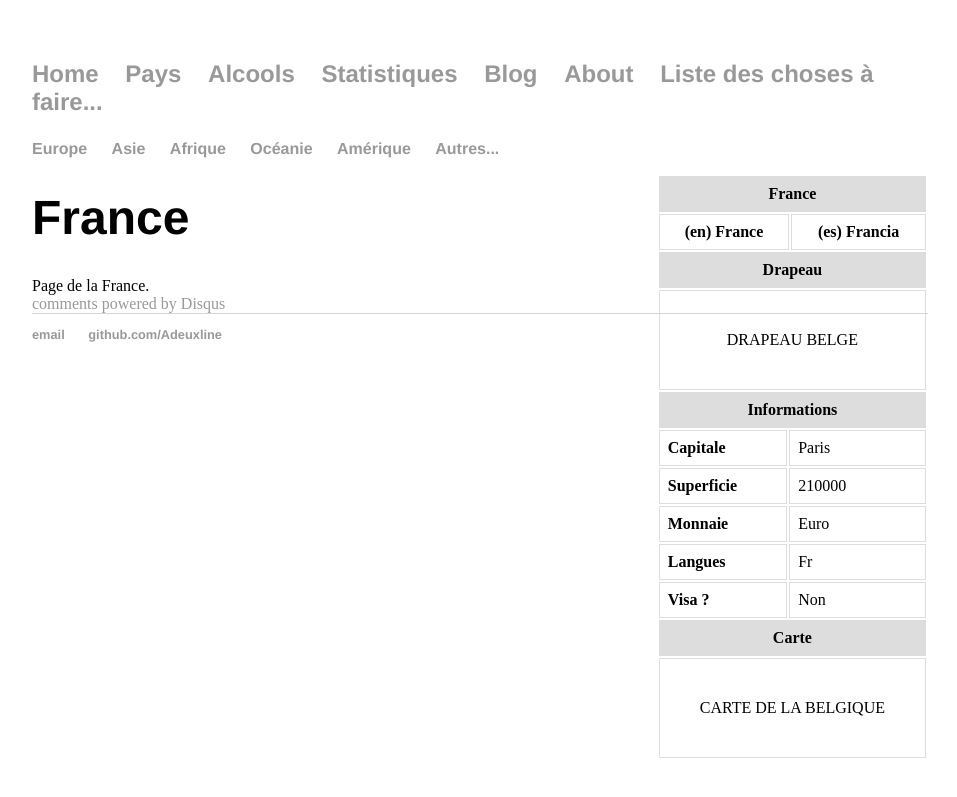
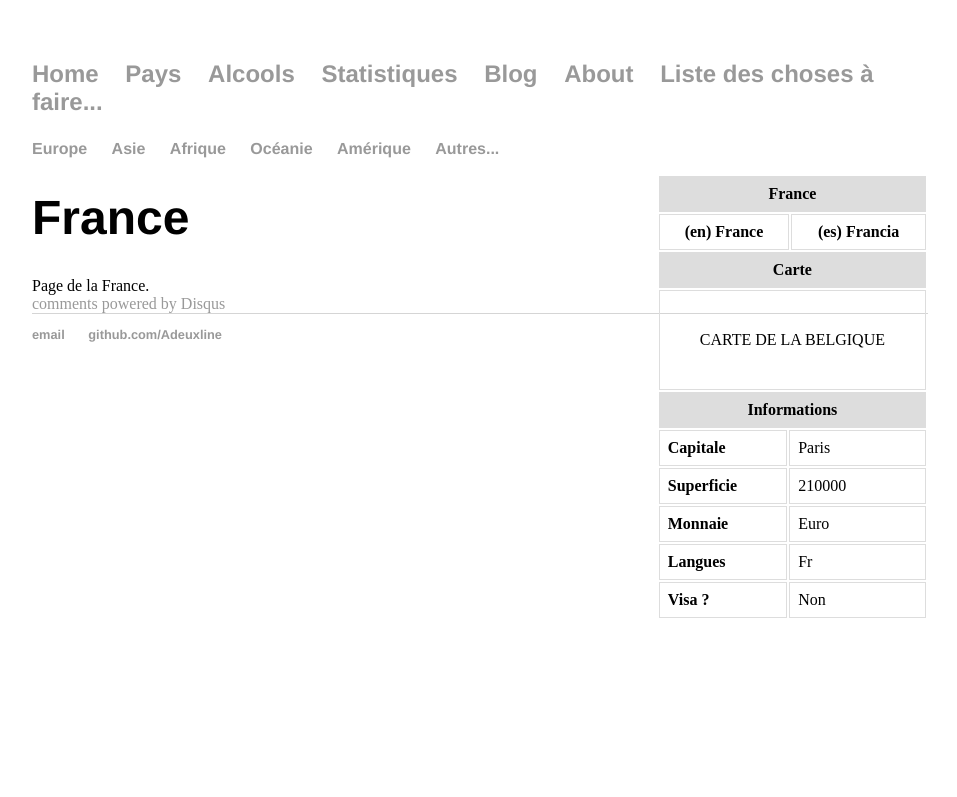
Before and after one commit to rlabe/adeuxline.github.io, a Jekyll site: the page built from _countries/france.html, in a window 1280 px wide. Shown: the top 797 px of the page, without its empty margins (160-1117 px from the left). Built offline with Jekyll 4.4.1, drawn with Linux system fonts in a browser that asks for light colours; comment, search, counter and statistics services are not loaded.

Commit message:
Update info_country.html

```diff
--- a/_includes/info_country.html
+++ b/_includes/info_country.html
@@ -8,10 +8,10 @@
         <th colspan="2" style="text-align:center;">(es) {{ page.nameEs }}</th>
       </tr>
       <tr>
-      	<th class="title" colspan="4">Drapeau</th>
+        <th class="title" colspan="4">Carte</th>
       </tr>
       <tr>
-        <td colspan="4" style="padding:40px; text-align:center;">DRAPEAU BELGE</td>
+        <td colspan="4" style="padding:40px; text-align:center;">CARTE DE LA BELGIQUE</td>
       </tr>
       <tr>
         <th class="title" colspan="4">Informations</th>
@@ -36,11 +36,5 @@
         <td><b>Visa ?</b></td>
         <td colspan="3">Non</td>
       </tr>
-      <tr>
-        <th class="title" colspan="4">Carte</th>
-      </tr>
-      <tr>
-        <td colspan="4" style="padding:40px; text-align:center;">CARTE DE LA BELGIQUE</td>
-      </tr>
   </table>
 </div>
```
